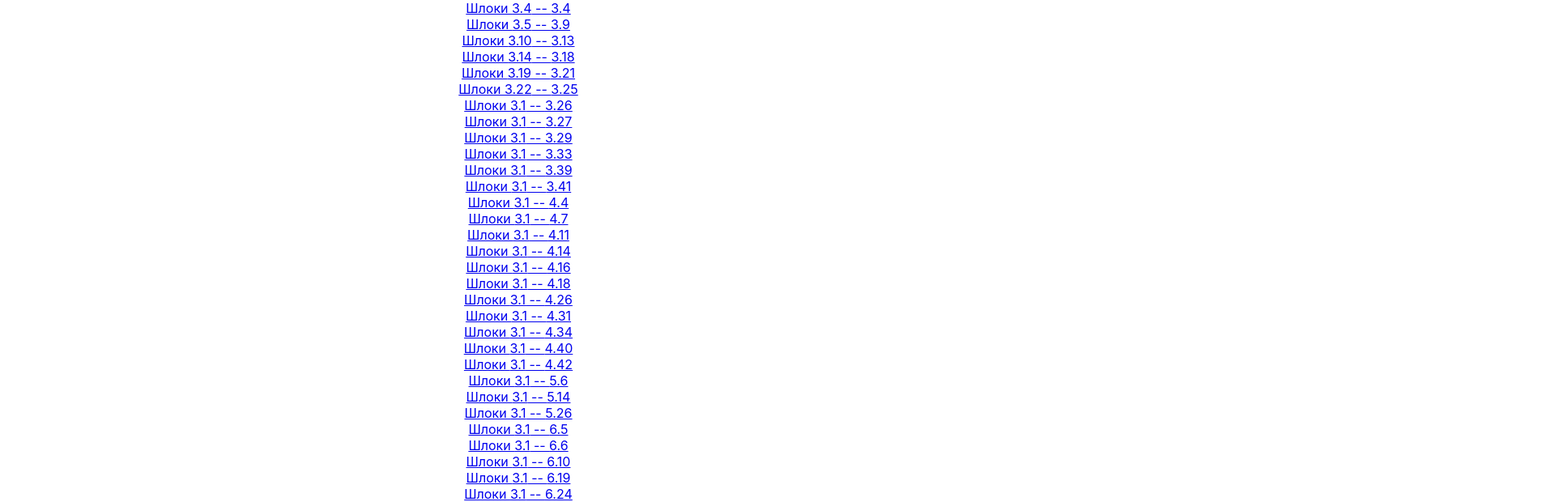
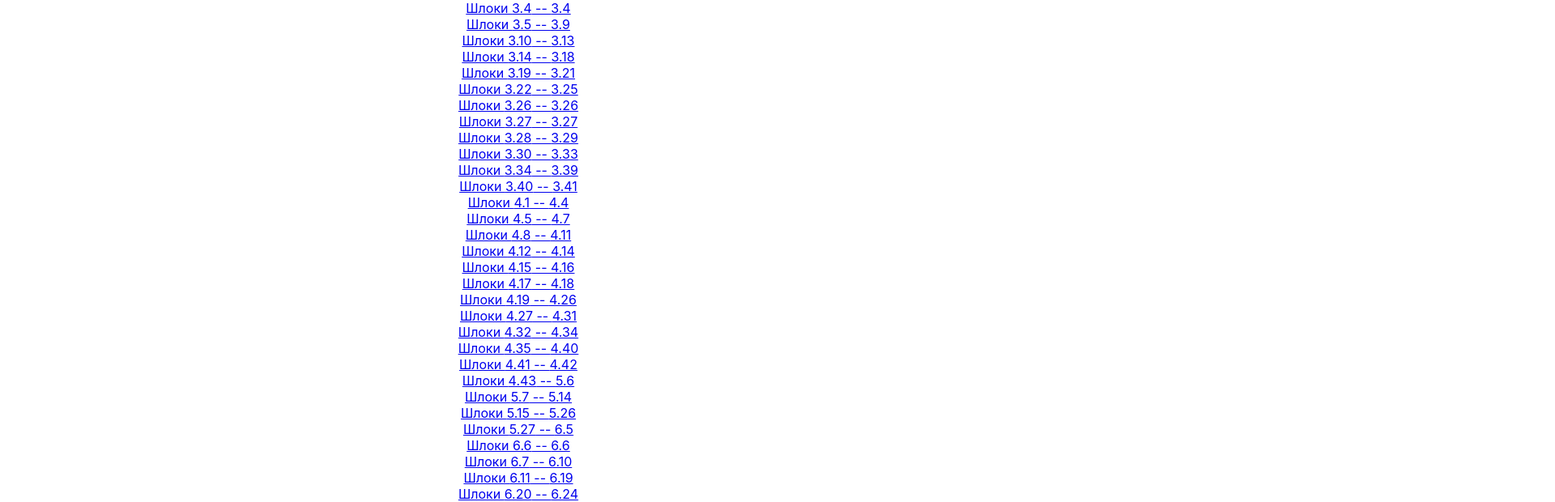
Before and after one commit to Praedo4/isokc, a React (Create React App) app: page / in a window 1280 px wide. Shown: the part 1220-1840 px from the top of the page at 81% size, 1920 px wide, since content can reach past the window. Built offline with nearby package versions, Linux system fonts and the light colour scheme.

Commit message:
Added remaining recordings and updated gitignore

```diff
--- a/src/data/index.js
+++ b/src/data/index.js
@@ -24,57 +24,57 @@ const recordings = [
     { start: "3.14", end: "3.18" },
     { start: "3.19", end: "3.21" },
     { start: "3.22", end: "3.25" },
-    { start: "3.1", end: "3.26" },
-    { start: "3.1", end: "3.27" },
-    { start: "3.1", end: "3.29" },
-    { start: "3.1", end: "3.33" },
-    { start: "3.1", end: "3.39" },
-    { start: "3.1", end: "3.41" },
-    { start: "3.1", end: "4.4" },
-    { start: "3.1", end: "4.7" },
-    { start: "3.1", end: "4.11" },
-    { start: "3.1", end: "4.14" },
-    { start: "3.1", end: "4.16" },
-    { start: "3.1", end: "4.18" },
-    { start: "3.1", end: "4.26" },
-    { start: "3.1", end: "4.31" },
-    { start: "3.1", end: "4.34" },
-    { start: "3.1", end: "4.40" },
-    { start: "3.1", end: "4.42" },
-    { start: "3.1", end: "5.6" },
-    { start: "3.1", end: "5.14" },
-    { start: "3.1", end: "5.26" },
-    { start: "3.1", end: "6.5" },
-    { start: "3.1", end: "6.6" },
-    { start: "3.1", end: "6.10" },
-    { start: "3.1", end: "6.19" },
-    { start: "3.1", end: "6.24" },
-    { start: "3.1", end: "6.29" },
-    { start: "3.1", end: "6.31" },
-    { start: "3.1", end: "6.35" },
-    { start: "3.1", end: "6.36" },
-    { start: "3.1", end: "6.47" },
-    { start: "3.1", end: "7.4" },
-    { start: "3.1", end: "7.7" },
-    { start: "3.1", end: "7.11" },
-    { start: "3.1", end: "7.16" },
-    { start: "3.1", end: "7.18" },
-    { start: "3.1", end: "7.20" },
-    { start: "3.1", end: "7.22" },
-    { start: "3.1", end: "7.25" },
-    { start: "3.1", end: "8.3" },
-    { start: "3.1", end: "8.6" },
-    { start: "3.1", end: "8.8" },
-    { start: "3.1", end: "8.10" },
-    { start: "3.1", end: "8.13" },
-    { start: "3.1", end: "8.21" },
-    { start: "3.1", end: "8.25" },
-    { start: "3.1", end: "9.1" },
-    { start: "3.1", end: "9.2" },
-    { start: "3.1", end: "9.3" },
-    { start: "3.1", end: "9.5" },
-    { start: "3.1", end: "9.9" },
-    { start: "3.1", end: "9.11" },
+    { start: "3.26", end: "3.26" },
+    { start: "3.27", end: "3.27" },
+    { start: "3.28", end: "3.29" },
+    { start: "3.30", end: "3.33" },
+    { start: "3.34", end: "3.39" },
+    { start: "3.40", end: "3.41" },
+    { start: "4.1", end: "4.4" },
+    { start: "4.5", end: "4.7" },
+    { start: "4.8", end: "4.11" },
+    { start: "4.12", end: "4.14" },
+    { start: "4.15", end: "4.16" },
+    { start: "4.17", end: "4.18" },
+    { start: "4.19", end: "4.26" },
+    { start: "4.27", end: "4.31" },
+    { start: "4.32", end: "4.34" },
+    { start: "4.35", end: "4.40" },
+    { start: "4.41", end: "4.42" },
+    { start: "4.43", end: "5.6" },
+    { start: "5.7", end: "5.14" },
+    { start: "5.15", end: "5.26" },
+    { start: "5.27", end: "6.5" },
+    { start: "6.6", end: "6.6" },
+    { start: "6.7", end: "6.10" },
+    { start: "6.11", end: "6.19" },
+    { start: "6.20", end: "6.24" },
+    { start: "6.25", end: "6.29" },
+    { start: "6.30", end: "6.31" },
+    { start: "6.32", end: "6.35" },
+    { start: "6.36", end: "6.36" },
+    { start: "6.37", end: "6.47" },
+    { start: "7.1", end: "7.4" },
+    { start: "7.5", end: "7.7" },
+    { start: "7.8", end: "7.11" },
+    { start: "7.12", end: "7.16" },
+    { start: "7.17", end: "7.18" },
+    { start: "7.19", end: "7.20" },
+    { start: "7.21", end: "7.22" },
+    { start: "7.23", end: "7.25" },
+    { start: "8.1", end: "8.3" },
+    { start: "8.4", end: "8.6" },
+    { start: "8.7", end: "8.8" },
+    { start: "8.9", end: "8.10" },
+    { start: "8.11", end: "8.13" },
+    { start: "8.14", end: "8.21" },
+    { start: "8.22", end: "8.25" },
+    { start: "9.1", end: "9.1" },
+    { start: "9.2", end: "9.2" },
+    { start: "9.3", end: "9.3" },
+    { start: "9.4", end: "9.5" },
+    { start: "9.6", end: "9.9" },
+    { start: "9.10", end: "9.11" },
 ];
 
 export default {
```
Also changed, not shown: 1 other file (tests, documents, lock files or other folders).
